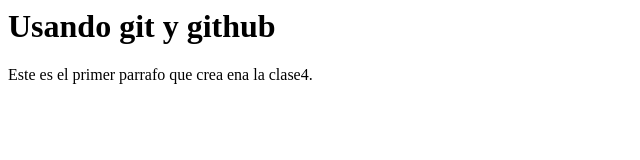
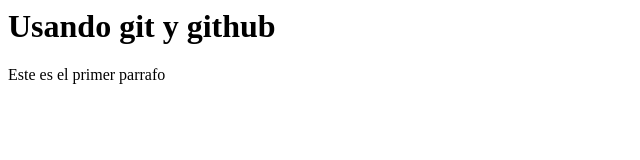
Before and after one commit to jessikapardo/clase-5, a plain HTML site: page index.html in a window 1280 px wide. Shown: the whole page, without its empty margins (0-640 px from the left). Drawn offline with Linux system fonts and the light colour scheme.

```diff
--- a/index.html
+++ b/index.html
@@ -5,6 +5,6 @@
     </header>
     <body>
         <h1>Usando git y github</h1>
-        <p>Este es el primer parrafo que crea ena la clase4.</p>
+        <p>Este es el primer parrafo</p>
     </body>
 </html>
```
